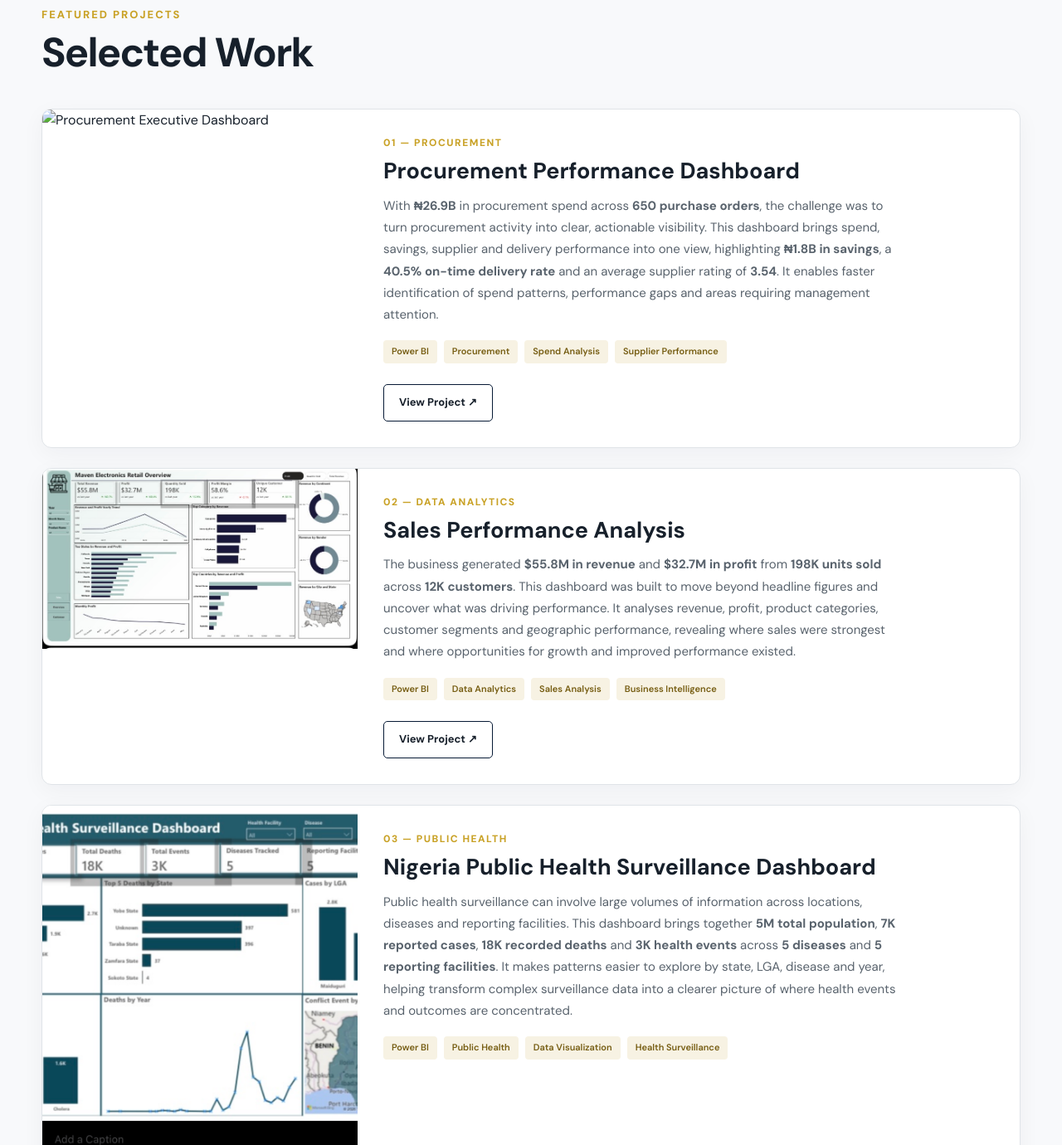
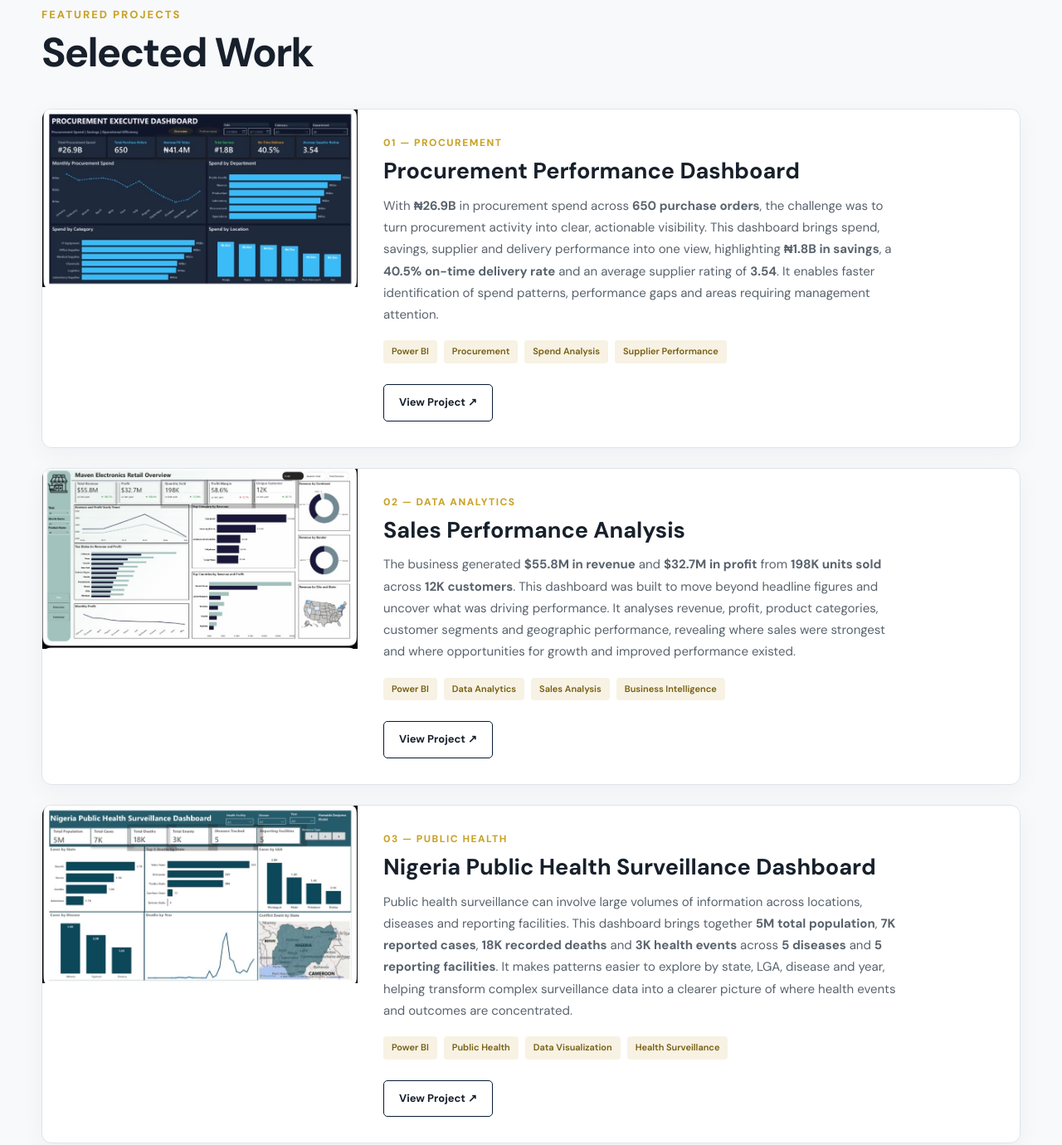
Before and after one commit to humaida16/humaida.github.io., a plain HTML site: page index.html in a window 1280 px wide. Shown: the part 800-2180 px from the top of the page at 83% size. Drawn offline with nearby package versions, Linux system fonts and the light colour scheme; a script that the page names is missing; a web font is replaced by a local one.

Commit message:
Update index.html

```diff
--- a/index.html
+++ b/index.html
@@ -154,7 +154,7 @@
             <div class="project-image">
 
                 <img
-                    src="assets/procurement-dashboard. PNG"
+                    src="assets/procurement-dashboard.jpg"
                     alt="Procurement Executive Dashboard"
                 >
 
@@ -285,7 +285,7 @@
             <div class="project-image public-health">
 
                 <img
-                    src="assets/public-health-dashboard.PNG"
+                    src="assets/public-health-dashboard.jpg"
                     alt="Nigeria Public Health Surveillance Dashboard"
                 >
 
```
